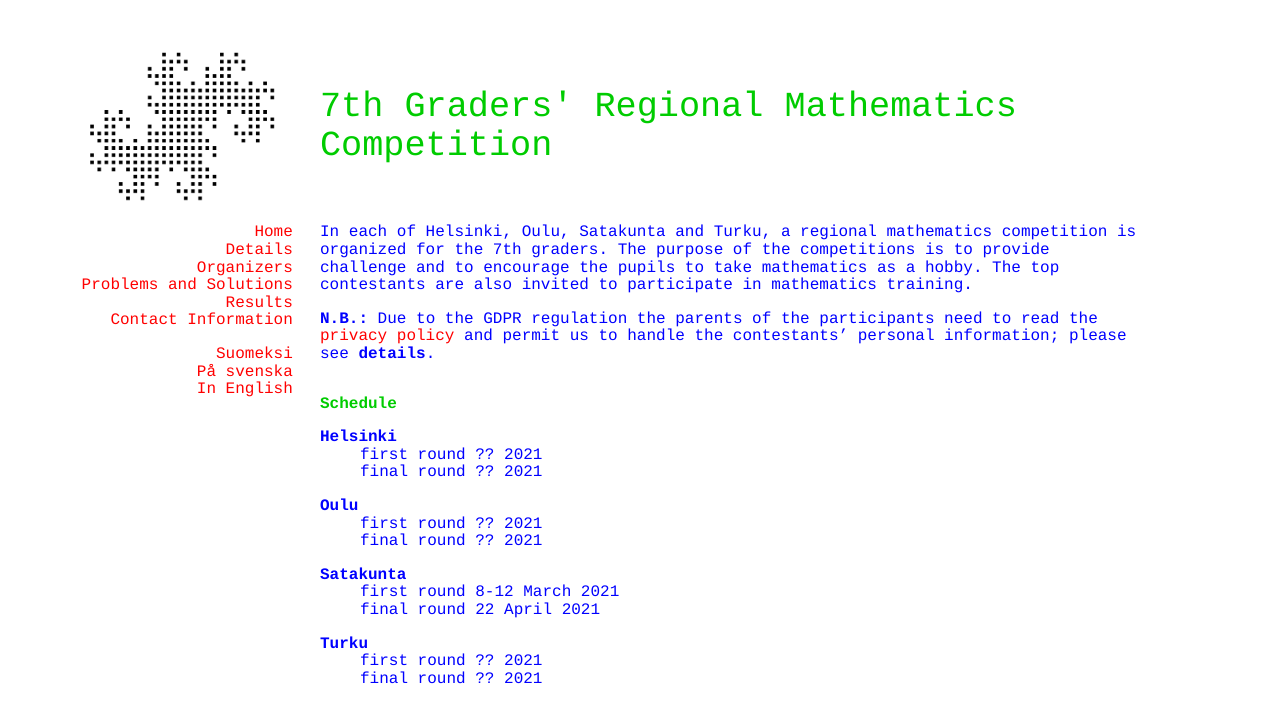
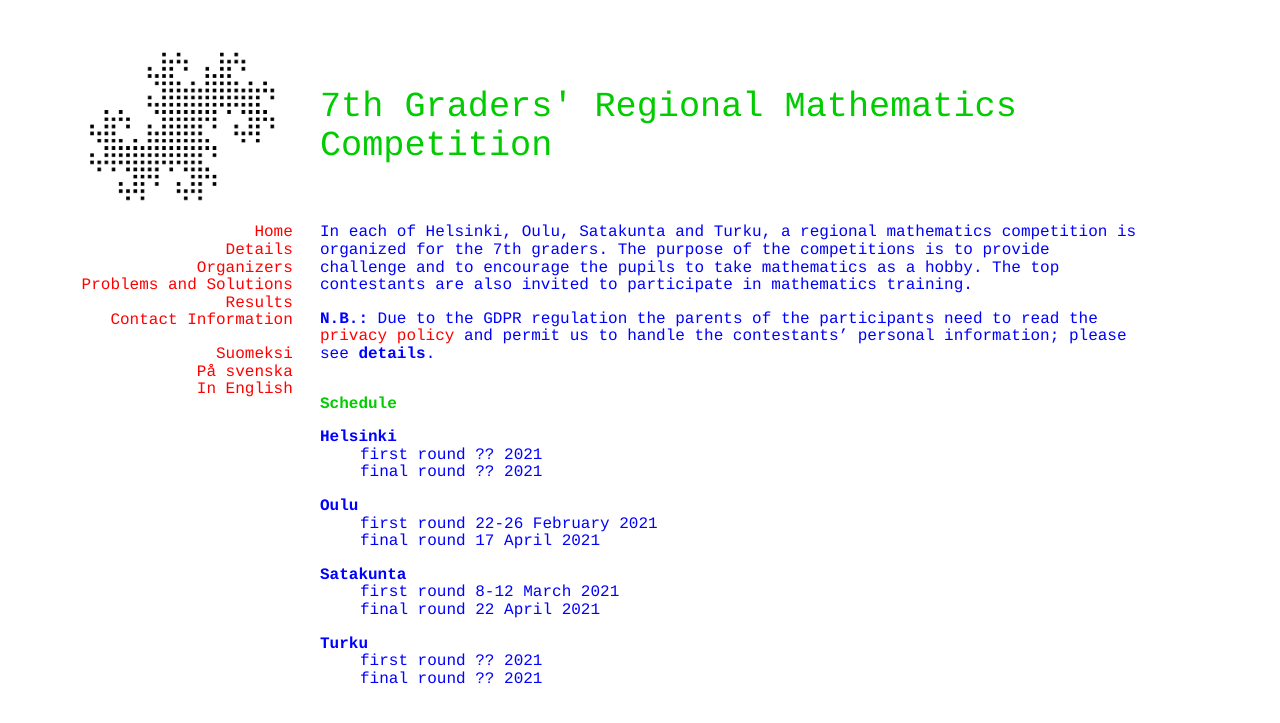
Before and after one commit to matematiikkakilpailut/matematiikkakilpailut.github.io, a Jekyll site: the page built from seiskat/en/index.html, in a window 1280 px wide. Shown: the top 723 px of the page. Built offline with Jekyll 4.4.1, drawn with Linux system fonts in a browser that asks for light colours.

Commit message:
Update index.html
Oulu

```diff
--- a/seiskat/en/index.html
+++ b/seiskat/en/index.html
@@ -19,8 +19,8 @@
   <dd>first round ?? 2021</dd>
   <dd>final round ?? 2021</dd>
   <dt>Oulu</dt>
-  <dd>first round ?? 2021</dd>
-  <dd>final round ?? 2021</dd>
+  <dd>first round 22-26 February 2021</dd>
+  <dd>final round 17 April 2021</dd>
   <dt>Satakunta</dt>
   <dd>first round 8-12 March 2021</dd>
   <dd>final round 22 April 2021</dd>
```
